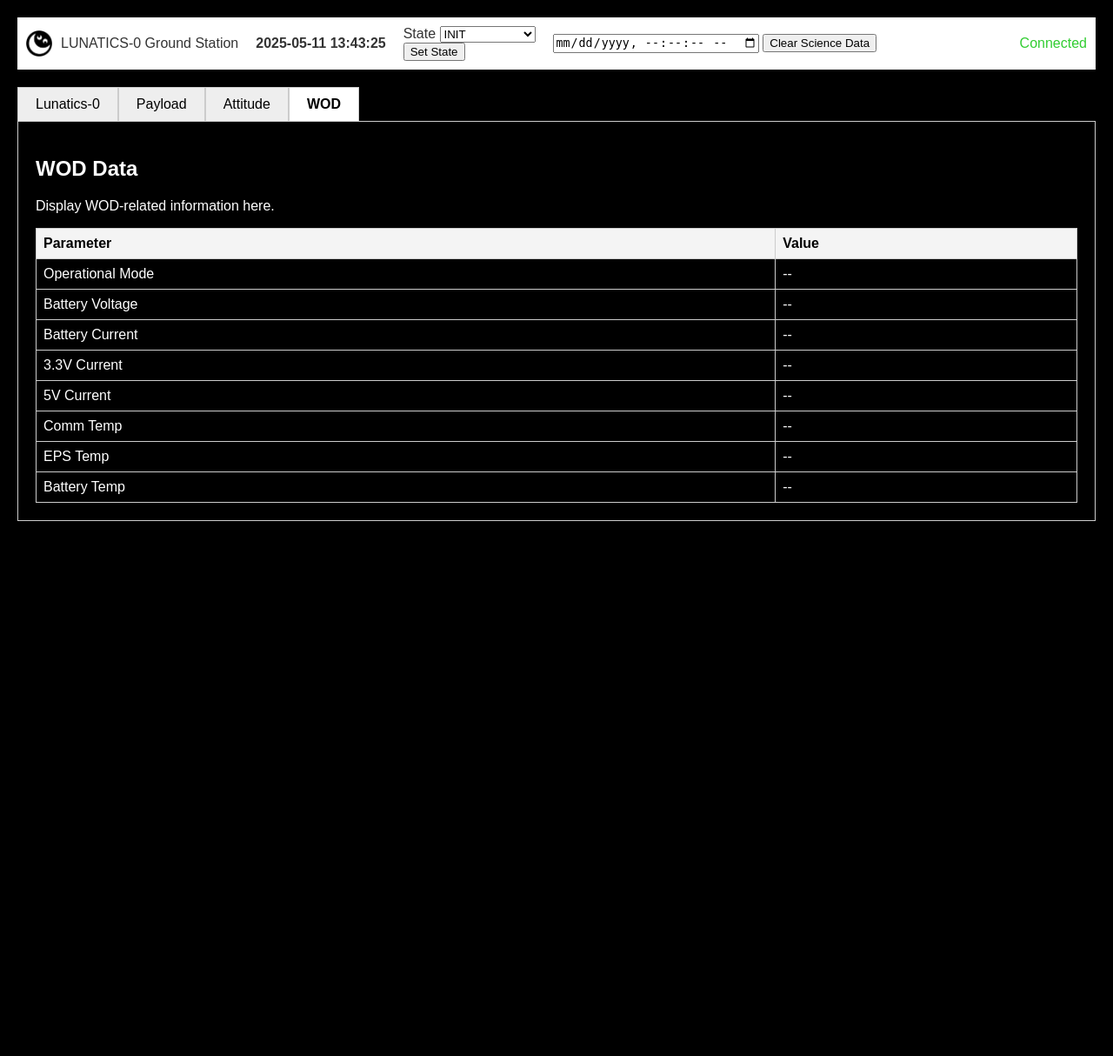
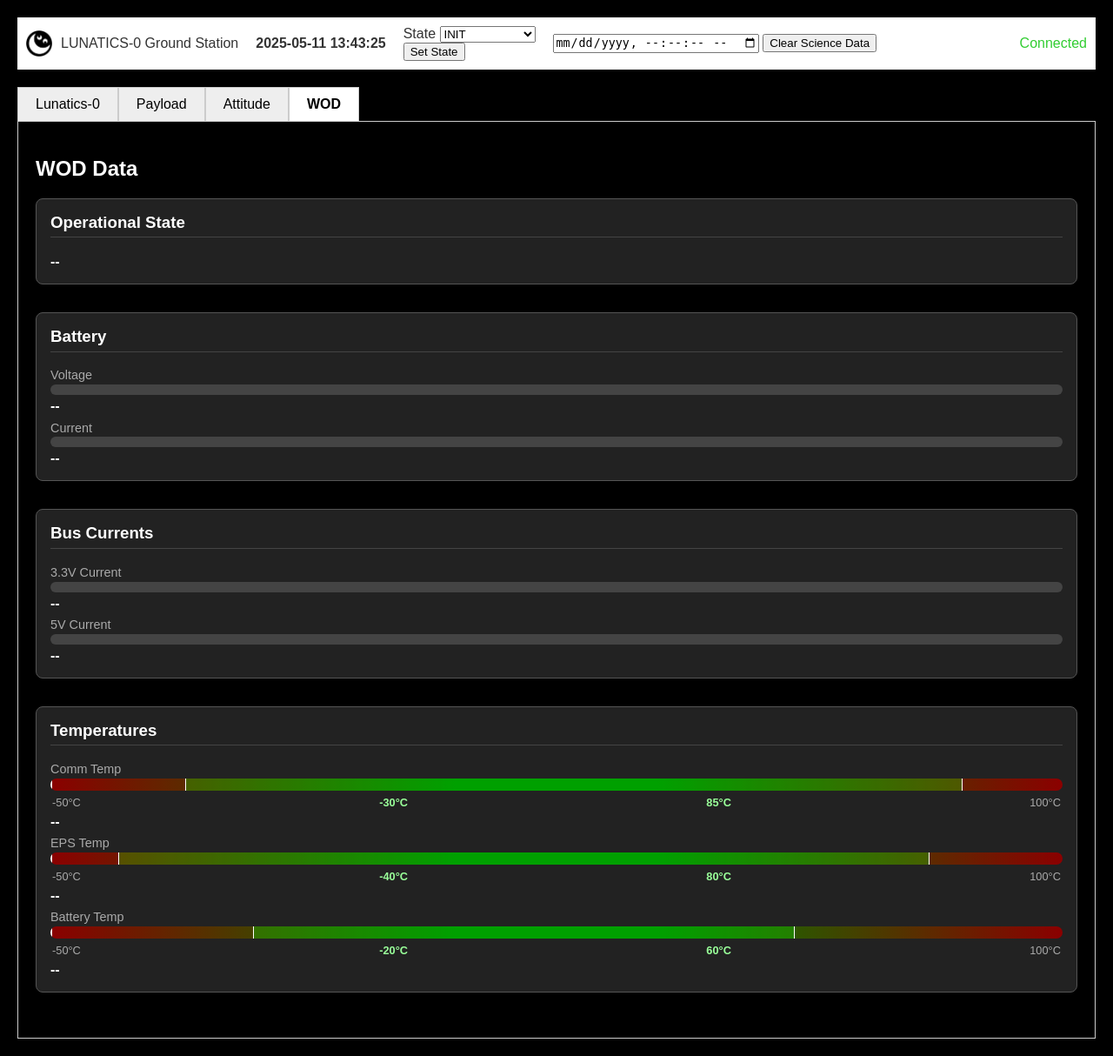
Before and after one commit to James-h-1969/space-ground-station, a Flask app: page / in a window 1280 px wide, after a click on "WOD". Shown: the whole page at 87% size. Before the commit the page ends 599 px from the top, so only its background shows below. Run offline with Flask 3, Linux system fonts and the light colour scheme.

Commit message:
Semi-working Temperature Sliders
The temp sliders are almost working!

```diff
--- a/src/static/frontend/graphs/wod.js
+++ b/src/static/frontend/graphs/wod.js
@@ -8,6 +8,10 @@
     document.getElementById("comm-temp").innerText = `${data["comm-temp"].toFixed(1)} °C`;
     document.getElementById("eps-temp").innerText = `${data["eps-temp"].toFixed(1)} °C`;
     document.getElementById("batt-temp").innerText = `${data["batt-temp"].toFixed(1)} °C`;
+
+    setSliderPosition("comm-temp-slider", data["comm-temp"]);
+    setSliderPosition("eps-temp-slider", data["eps-temp"]);
+    setSliderPosition("batt-temp-slider", data["batt-temp"]);
 }
 
 
@@ -35,4 +39,11 @@
         .catch(err => console.error("Error fetching WOD data:", err));
 }
 
+function setSliderPosition(sliderId, value, min = -50, max = 100) {
+    const slider = document.getElementById(sliderId);
+    const clamped = Math.max(min, Math.min(value, max));
+    const percentage = ((clamped - min) / (max - min)) * 100;
+    slider.style.left = `${percentage}%`;
+}
+
 setInterval(fetchWODData, 2000); // Fetch every 2 seconds
--- a/src/static/frontend/main.css
+++ b/src/static/frontend/main.css
@@ -225,3 +225,92 @@
 .wod-table tbody td {
   color: white;
 }
+
+.wod-group {
+    margin-bottom: 2em;
+    padding: 1em;
+    border: 1px solid #555;
+    border-radius: 8px;
+    background-color: #222;
+    color: white;
+}
+
+.wod-group h3 {
+    margin-top: 0;
+    border-bottom: 1px solid #444;
+    padding-bottom: 0.3em;
+}
+
+.label {
+    font-size: 0.9em;
+    margin-top: 0.5em;
+    margin-bottom: 0.2em;
+    color: #aaa;
+}
+
+.wod-value {
+    margin-top: 0.2em;
+    font-weight: bold;
+    color: #fff;
+}
+
+.bar-container {
+    width: 100%;
+    height: 12px;
+    background-color: #444;
+    border-radius: 6px;
+    margin-bottom: 4px;
+    overflow: hidden;
+}
+
+.bar {
+    height: 100%;
+    background-color: #00ccff;
+    width: 0%;
+    transition: width 0.3s ease;
+}
+
+
+
+.slider-track {
+    position: relative;
+    background: linear-gradient(to right, darkred, green 40% 60%, darkred);
+    height: 14px;
+    border-radius: 7px;
+    margin-bottom: 6px;
+    overflow: hidden;
+}
+
+.slider-nominal {
+    position: absolute;
+    top: 0;
+    height: 100%;
+    background-color: rgba(0,255,0,0.25);
+    z-index: 1;
+    border-left: 1px solid white;
+    border-right: 1px solid white;
+}
+
+.slider-value {
+    position: absolute;
+    top: 0;
+    height: 100%;
+    width: 2px;
+    background-color: white;
+    z-index: 2;
+}
+
+.slider-labels {
+    display: flex;
+    justify-content: space-between;
+    font-size: 0.8em;
+    color: #aaa;
+    margin-top: 2px;
+    margin-bottom: 6px;
+    padding: 0 2px;
+}
+
+.slider-labels .nominal-label {
+    color: #9f9;
+    font-weight: bold;
+}
--- a/src/static/templates/index.html
+++ b/src/static/templates/index.html
@@ -67,25 +67,85 @@
     <div id="wod" class="tab-content">
         <h2>WOD Data</h2>
         <script src="{{ url_for('static', filename='frontend/graphs/wod.js') }}"></script>
-        <p>Display WOD-related information here.</p>
-        <table id="wodTable" class="wod-table">
-            <thead>
-                <tr>
-                    <th>Parameter</th>
-                    <th>Value</th>
-                </tr>
-            </thead>
-            <tbody>
-                <tr><td>Operational Mode</td><td id="mode">--</td></tr>
-                <tr><td>Battery Voltage</td><td id="batt-voltage">--</td></tr>
-                <tr><td>Battery Current</td><td id="batt-current">--</td></tr>
-                <tr><td>3.3V Current</td><td id="3v3-current">--</td></tr>
-                <tr><td>5V Current</td><td id="5v-current">--</td></tr>
-                <tr><td>Comm Temp</td><td id="comm-temp">--</td></tr>
-                <tr><td>EPS Temp</td><td id="eps-temp">--</td></tr>
-                <tr><td>Battery Temp</td><td id="batt-temp">--</td></tr>
-            </tbody>
-        </table>
+
+        <div class="wod-group state-group">
+            <h3>Operational State</h3>
+            <div id="mode" class="wod-value">--</div>
+        </div>
+
+        <div class="wod-group battery-group">
+            <h3>Battery</h3>
+            <div class="label">Voltage</div>
+            <div class="bar-container"><div id="batt-voltage-bar" class="bar"></div></div>
+            <div id="batt-voltage" class="wod-value">--</div>
+
+            <div class="label">Current</div>
+            <div class="bar-container"><div id="batt-current-bar" class="bar"></div></div>
+            <div id="batt-current" class="wod-value">--</div>
+        </div>
+
+        <div class="wod-group bus-group">
+            <h3>Bus Currents</h3>
+            <div class="label">3.3V Current</div>
+            <div class="bar-container"><div id="3v3-current-bar" class="bar"></div></div>
+            <div id="3v3-current" class="wod-value">--</div>
+
+            <div class="label">5V Current</div>
+            <div class="bar-container"><div id="5v-current-bar" class="bar"></div></div>
+            <div id="5v-current" class="wod-value">--</div>
+        </div>
+
+        <div class="wod-group temp-group">
+            <h3>Temperatures</h3>
+
+            <!-- Comm Temp -->
+            <div class="label">Comm Temp</div>
+            <div class="slider-wrapper">
+                <div class="slider-track" data-min="-50" data-max="100">
+                    <div class="slider-nominal" style="left: 13.3%; width: 76.67%;"></div>
+                    <div id="comm-temp-slider" class="slider-value"></div>
+                </div>
+                <div class="slider-labels">
+                    <span>-50°C</span>
+                    <span class="nominal-label">-30°C</span>
+                    <span class="nominal-label">85°C</span>
+                    <span>100°C</span>
+                </div>
+                <div id="comm-temp" class="wod-value">--</div>
+            </div>
+
+            <!-- EPS Temp -->
+            <div class="label">EPS Temp</div>
+            <div class="slider-wrapper">
+                <div class="slider-track" data-min="-50" data-max="100">
+                    <div class="slider-nominal" style="left: 6.7%; width: 80%;"></div>
+                    <div id="eps-temp-slider" class="slider-value"></div>
+                </div>
+                <div class="slider-labels">
+                    <span>-50°C</span>
+                    <span class="nominal-label">-40°C</span>
+                    <span class="nominal-label">80°C</span>
+                    <span>100°C</span>
+                </div>
+                <div id="eps-temp" class="wod-value">--</div>
+            </div>
+
+            <!-- Battery Temp -->
+            <div class="label">Battery Temp</div>
+            <div class="slider-wrapper">
+                <div class="slider-track" data-min="-50" data-max="100">
+                    <div class="slider-nominal" style="left: 20%; width: 53.33%;"></div>
+                    <div id="batt-temp-slider" class="slider-value"></div>
+                </div>
+                <div class="slider-labels">
+                    <span>-50°C</span>
+                    <span class="nominal-label">-20°C</span>
+                    <span class="nominal-label">60°C</span>
+                    <span>100°C</span>
+                </div>
+                <div id="batt-temp" class="wod-value">--</div>
+            </div>
+        </div>
     </div>
 
     <script src="{{ url_for('static', filename='frontend/main.js') }}"></script>
```
